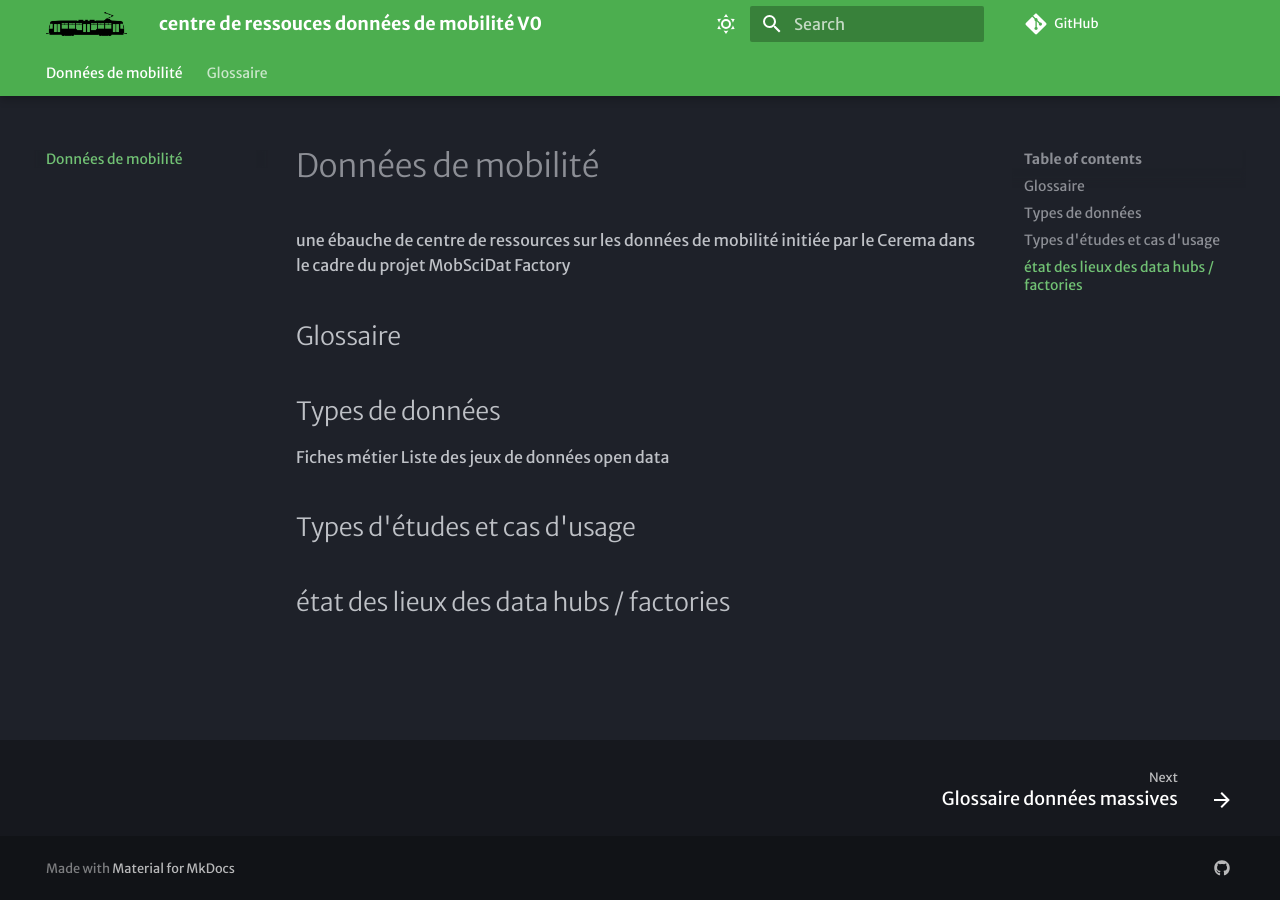
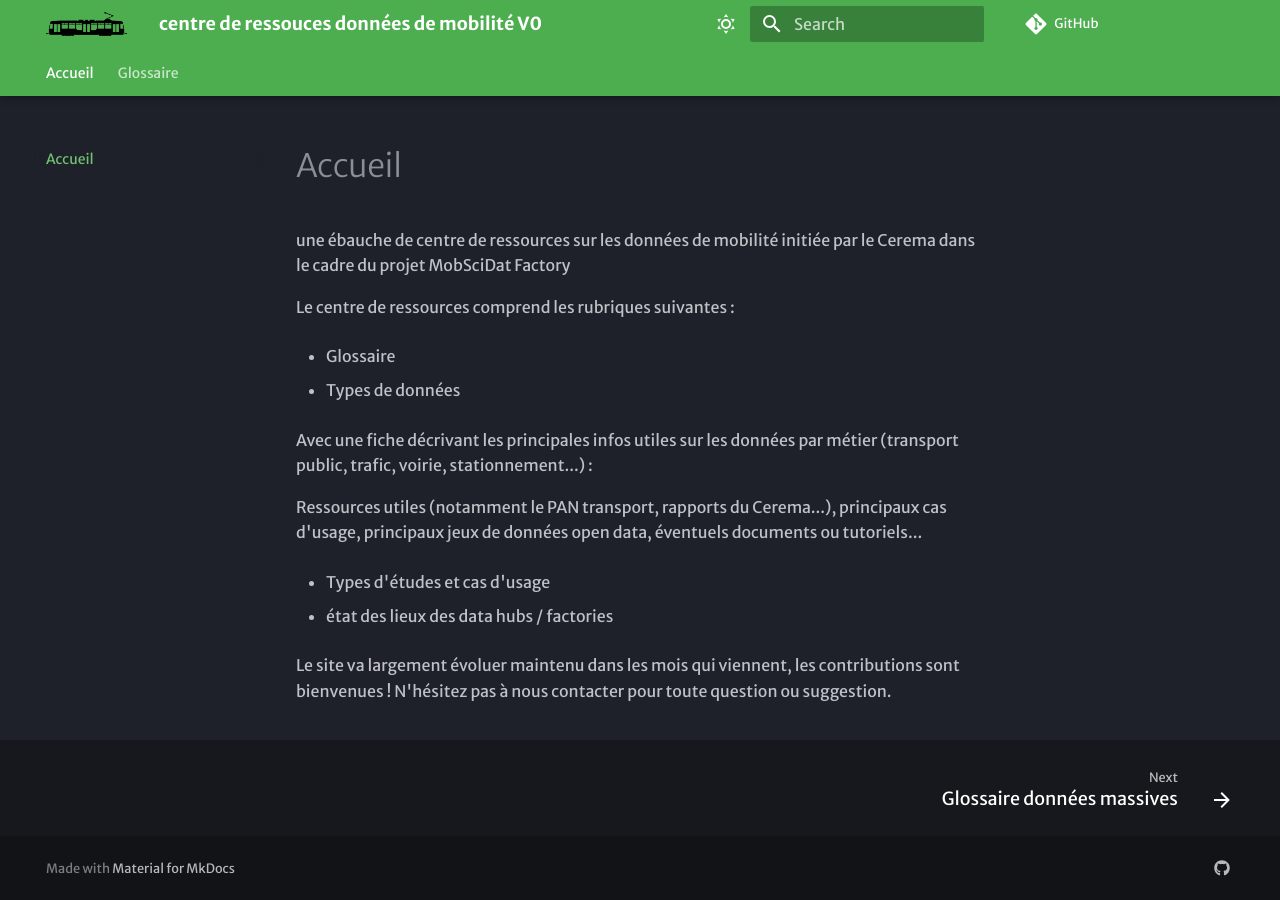
Before and after one commit to xdurang/mobscidat, an MkDocs documentation site: the page built from docs/index.md, in a window 1280 px wide. Built offline with MkDocs 1.6.1 and Material for MkDocs 9.7.7, drawn with Linux system fonts in a browser that asks for light colours; some web fonts are replaced; comment, search, counter and statistics services are not loaded.

Commit message:
Update index.md

```diff
--- a/docs/index.md
+++ b/docs/index.md
@@ -1,15 +1,19 @@
-# Données de mobilité
+# Accueil
 une ébauche de centre de ressources sur les données de mobilité initiée par le Cerema dans le cadre du projet MobSciDat Factory
 
+Le centre de ressources comprend les rubriques suivantes :
 
+- Glossaire
 
-## Glossaire
+- Types de données
 
+Avec une fiche décrivant les principales infos utiles sur les données par métier (transport public, trafic, voirie, stationnement...) :
 
-## Types de données
-Fiches métier
-Liste des jeux de données open data
+Ressources utiles (notamment le PAN transport, rapports du Cerema...), principaux cas d'usage, principaux jeux de données open data, éventuels documents ou tutoriels...
 
-## Types d'études et cas d'usage
+- Types d'études et cas d'usage
 
-## état des lieux des data hubs / factories
+- état des lieux des data hubs / factories
+
+Le site va largement évoluer maintenu dans les mois qui viennent, les contributions sont bienvenues !
+N'hésitez pas à nous contacter pour toute question ou suggestion.
```
